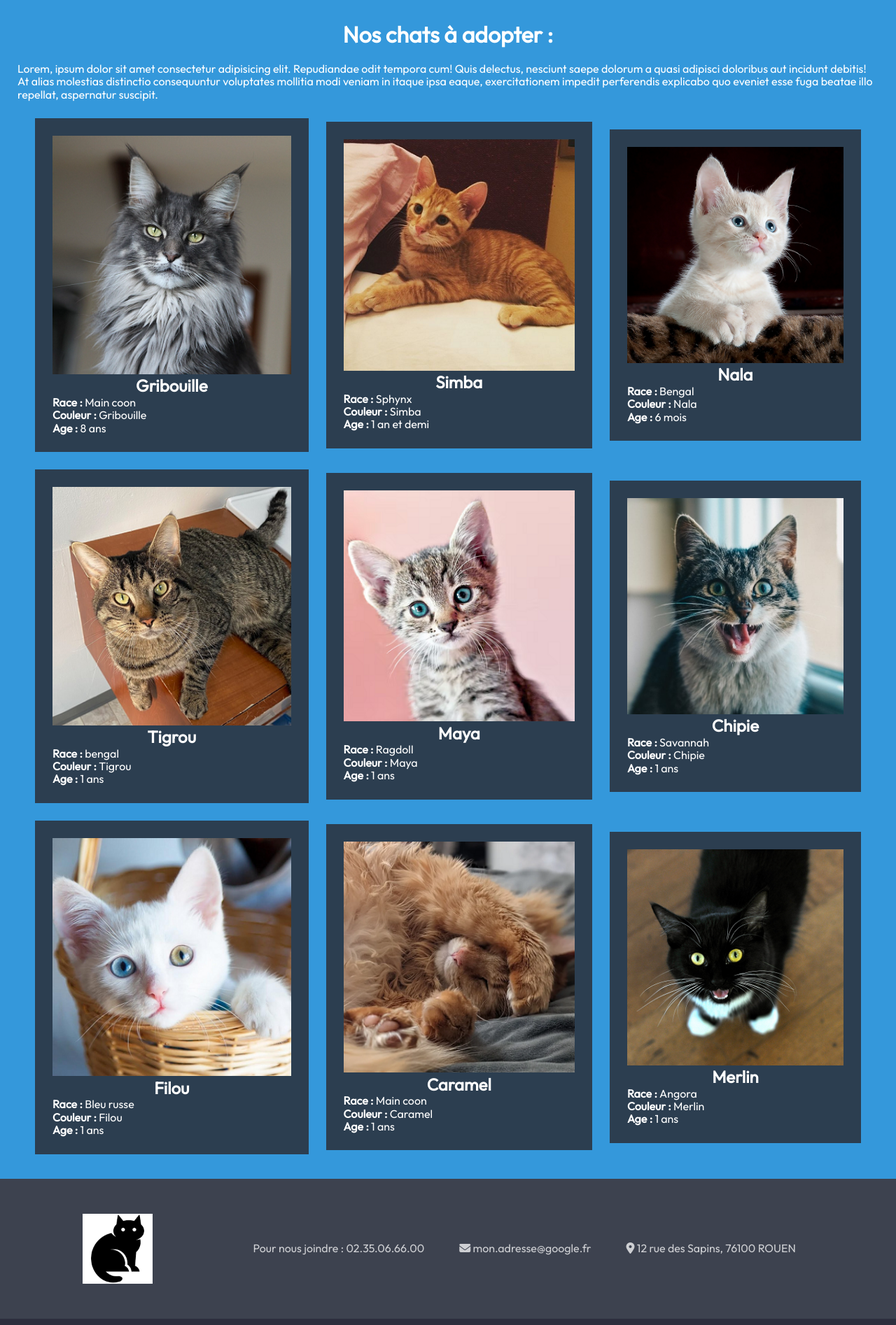
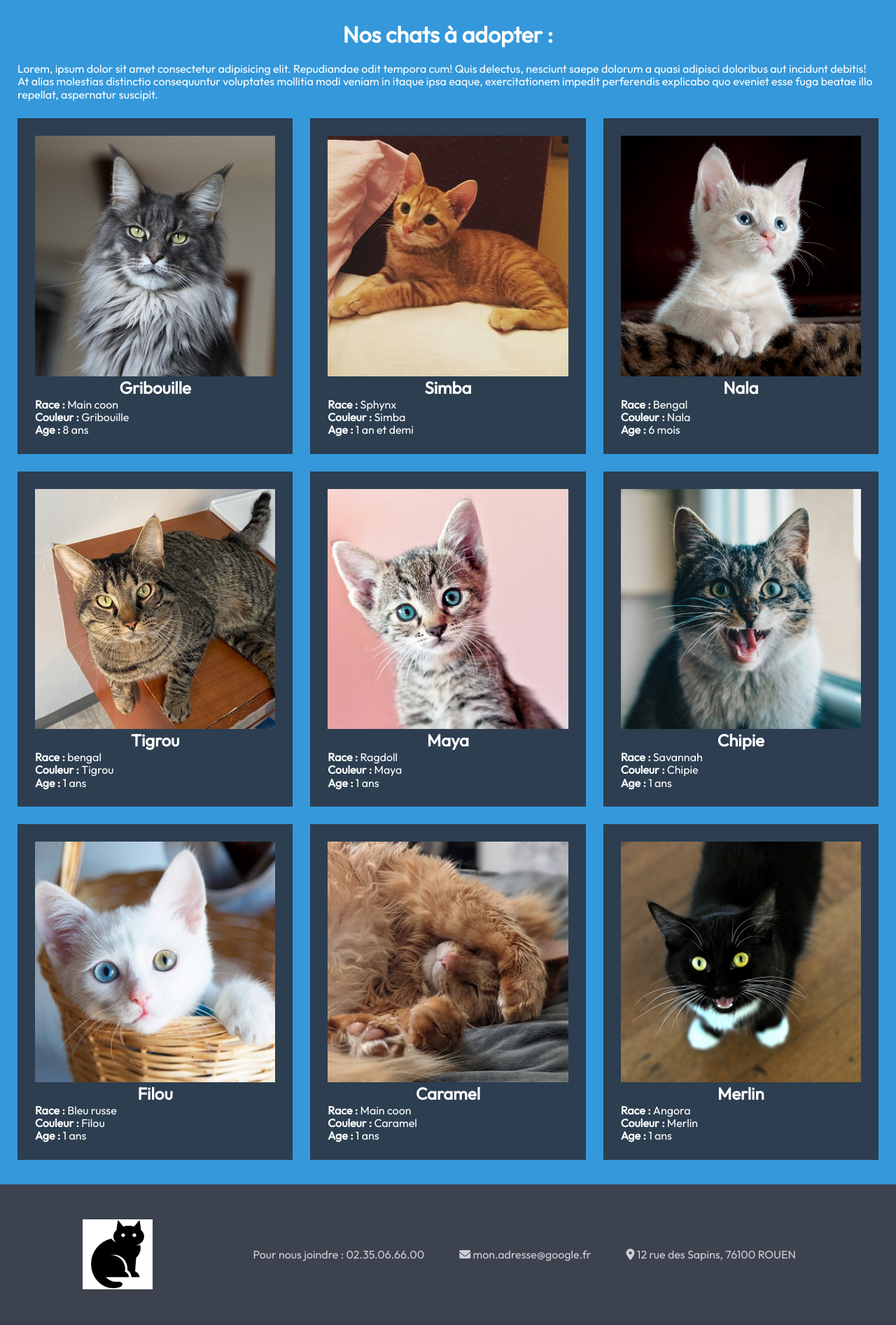
Before and after one commit to ntapiaDev/eCat, a PHP site: page /index.html in a window 1280 px wide. Shown: the part 699-2593 px from the top of the page at 70% size. Run offline with PHP 8.4, Linux system fonts and the light colour scheme; some libraries are stand-ins or nearby versions.

Commit message:
Début du responsive

```diff
--- a/assets/css/style.css
+++ b/assets/css/style.css
@@ -20,6 +20,13 @@ body {
   display: -webkit-box;
   display: -ms-flexbox;
   display: flex;
+}
+
+@media screen and (max-width: 768px) {
+  .header__info ul {
+    display: block;
+    text-align: center;
+  }
 }
 
 .header__info ul li {
@@ -58,13 +65,13 @@ body {
   color: #000;
 }
 
-#logo {
+.logo {
   width: 100px;
   height: 100px;
   margin: 25px;
 }
 
-#logo img {
+.logo img {
   width: 100%;
   height: 100%;
   -o-object-fit: cover;
@@ -98,10 +105,29 @@ body {
 }
 
 .main__cats__container {
-  padding: 25px;
+  padding: 25px 0;
   display: -ms-grid;
   display: grid;
+  -ms-grid-rows: auto;
+  -ms-grid-columns: (1fr)[3];
+      grid-template: auto/repeat(3, 1fr);
   gap: 25px;
+}
+
+@media screen and (max-width: 1200px) {
+  .main__cats__container {
+    -ms-grid-rows: auto;
+    -ms-grid-columns: (1fr)[2];
+        grid-template: auto/repeat(2, 1fr);
+  }
+}
+
+@media screen and (max-width: 768px) {
+  .main__cats__container {
+    -ms-grid-rows: auto;
+    -ms-grid-columns: (1fr)[1];
+        grid-template: auto/repeat(1, 1fr);
+  }
 }
 
 .main__cat {
@@ -125,60 +151,6 @@ body {
   text-align: center;
 }
 
-.main__cat:nth-child(1) {
-  -ms-grid-row: 1;
-  -ms-grid-column: 1;
-  grid-area: 1 / 1;
-}
-
-.main__cat:nth-child(2) {
-  -ms-grid-row: 1;
-  -ms-grid-column: 2;
-  grid-area: 1 / 2;
-}
-
-.main__cat:nth-child(3) {
-  -ms-grid-row: 1;
-  -ms-grid-column: 3;
-  grid-area: 1 / 3;
-}
-
-.main__cat:nth-child(4) {
-  -ms-grid-row: 2;
-  -ms-grid-column: 1;
-  grid-area: 2 / 1;
-}
-
-.main__cat:nth-child(5) {
-  -ms-grid-row: 2;
-  -ms-grid-column: 2;
-  grid-area: 2 / 2;
-}
-
-.main__cat:nth-child(6) {
-  -ms-grid-row: 2;
-  -ms-grid-column: 3;
-  grid-area: 2 / 3;
-}
-
-.main__cat:nth-child(7) {
-  -ms-grid-row: 3;
-  -ms-grid-column: 1;
-  grid-area: 3 / 1;
-}
-
-.main__cat:nth-child(8) {
-  -ms-grid-row: 3;
-  -ms-grid-column: 2;
-  grid-area: 3 / 2;
-}
-
-.main__cat:nth-child(9) {
-  -ms-grid-row: 3;
-  -ms-grid-column: 3;
-  grid-area: 3 / 3;
-}
-
 .footer {
   color: rgba(255, 255, 255, 0.75);
 }
@@ -197,11 +169,23 @@ body {
           justify-content: space-evenly;
 }
 
+@media screen and (max-width: 768px) {
+  .footer__info {
+    display: block;
+  }
+}
+
 .footer__info ul {
   margin: 25px;
   display: -webkit-box;
   display: -ms-flexbox;
   display: flex;
+}
+
+@media screen and (max-width: 768px) {
+  .footer__info ul {
+    display: block;
+  }
 }
 
 .footer__info ul li {
@@ -335,6 +319,18 @@ body {
       flex-wrap: wrap;
 }
 
+@media screen and (max-width: 768px) {
+  .main__cart__content {
+    -webkit-box-orient: vertical;
+    -webkit-box-direction: normal;
+        -ms-flex-direction: column;
+            flex-direction: column;
+    -webkit-box-align: center;
+        -ms-flex-align: center;
+            align-items: center;
+  }
+}
+
 .main__cart__cat {
   width: 25%;
   margin: 25px;
@@ -348,6 +344,12 @@ body {
   -webkit-box-align: center;
       -ms-flex-align: center;
           align-items: center;
+}
+
+@media screen and (max-width: 768px) {
+  .main__cart__cat {
+    width: 75%;
+  }
 }
 
 .main__cart__cat__name {
--- a/assets/scss/style.scss
+++ b/assets/scss/style.scss
@@ -21,6 +21,12 @@ body {
             max-width: $screen-width;
             margin: 0 auto;
             display: flex;
+
+            @media screen and (max-width: 768px) {
+                display: block;
+                text-align: center;
+            }
+
             li {
                 padding: 15px;
                 color: #FFF;
@@ -50,7 +56,7 @@ body {
     }
 }
 
-#logo {
+.logo {
     width: 100px;
     height: 100px;
     margin: 25px;
@@ -88,9 +94,18 @@ body {
         }
 
         &__container {
-            padding: 25px;
+            padding: 25px 0;
             display: grid;
+            grid-template: auto / repeat(3, 1fr);
             gap: 25px;
+
+            @media screen and (max-width: 1200px) {
+                grid-template: auto / repeat(2, 1fr);
+            }
+
+            @media screen and (max-width: 768px) {
+                grid-template: auto / repeat(1, 1fr);
+            }
         }
     }
 
@@ -113,34 +128,6 @@ body {
         &__name {
             text-align: center;
         }
-
-        &:nth-child(1) {
-            grid-area: 1 / 1;
-        }
-        &:nth-child(2) {
-            grid-area: 1 / 2;
-        }
-        &:nth-child(3) {
-            grid-area: 1 / 3;
-        }
-        &:nth-child(4) {
-            grid-area: 2 / 1;
-        }
-        &:nth-child(5) {
-            grid-area: 2 / 2;
-        }
-        &:nth-child(6) {
-            grid-area: 2 / 3;
-        }
-        &:nth-child(7) {
-            grid-area: 3 / 1;
-        }
-        &:nth-child(8) {
-            grid-area: 3 / 2;
-        }
-        &:nth-child(9) {
-            grid-area: 3 / 3;
-        }
     }
 }
 
@@ -154,10 +141,16 @@ body {
         display: flex;
         align-items: center;
         justify-content: space-evenly;
+        @media screen and (max-width: 768px) {
+            display: block;
+        }
 
         ul {
             margin: 25px;
             display: flex;
+            @media screen and (max-width: 768px) {
+                display: block;
+            }
             li {
                 padding: 25px;
                 list-style: none;
@@ -276,6 +269,10 @@ body {
             display: flex;
             justify-content: center;
             flex-wrap: wrap;
+            @media screen and (max-width: 768px) {
+                flex-direction: column;
+                align-items: center;
+            }
         }
 
         &__cat {
@@ -284,6 +281,9 @@ body {
             display: flex;
             flex-direction: column;
             align-items: center;
+            @media screen and (max-width: 768px) {
+                width: 75%;
+            }
 
             &__name {
                 font-size: 2em;
--- a/cart.html
+++ b/cart.html
@@ -19,7 +19,7 @@
             </ul>
         </div>
         <div class="header__logo">
-            <div id="logo">
+            <div class="logo">
                 <img src="./assets/img/logo.png" alt="">
             </div>
             <nav>
@@ -50,7 +50,7 @@
 
     <footer class="footer">
         <div class="footer__info">
-            <div id="logo">
+            <div class="logo">
                 <img src="./assets/img/logo.png" alt="">
             </div>
             <ul>
--- a/cats.html
+++ b/cats.html
@@ -19,7 +19,7 @@
             </ul>
         </div>
         <div class="header__logo">
-            <div id="logo">
+            <div class="logo">
                 <img src="./assets/img/logo.png" alt="">
             </div>
             <nav>
@@ -56,7 +56,7 @@
 
     <footer class="footer">
         <div class="footer__info">
-            <div id="logo">
+            <div class="logo">
                 <img src="./assets/img/logo.png" alt="">
             </div>
             <ul>
--- a/index.html
+++ b/index.html
@@ -19,7 +19,7 @@
             </ul>
         </div>
         <div class="header__logo">
-            <div id="logo">
+            <div class="logo">
                 <img src="./assets/img/logo.png" alt="">
             </div>
             <nav>
@@ -108,7 +108,7 @@
 
     <footer class="footer">
         <div class="footer__info">
-            <div id="logo">
+            <div class="logo">
                 <img src="./assets/img/logo.png" alt="">
             </div>
             <ul>
```
Also changed, not shown: assets/img/6_small.png, 1 other file.
